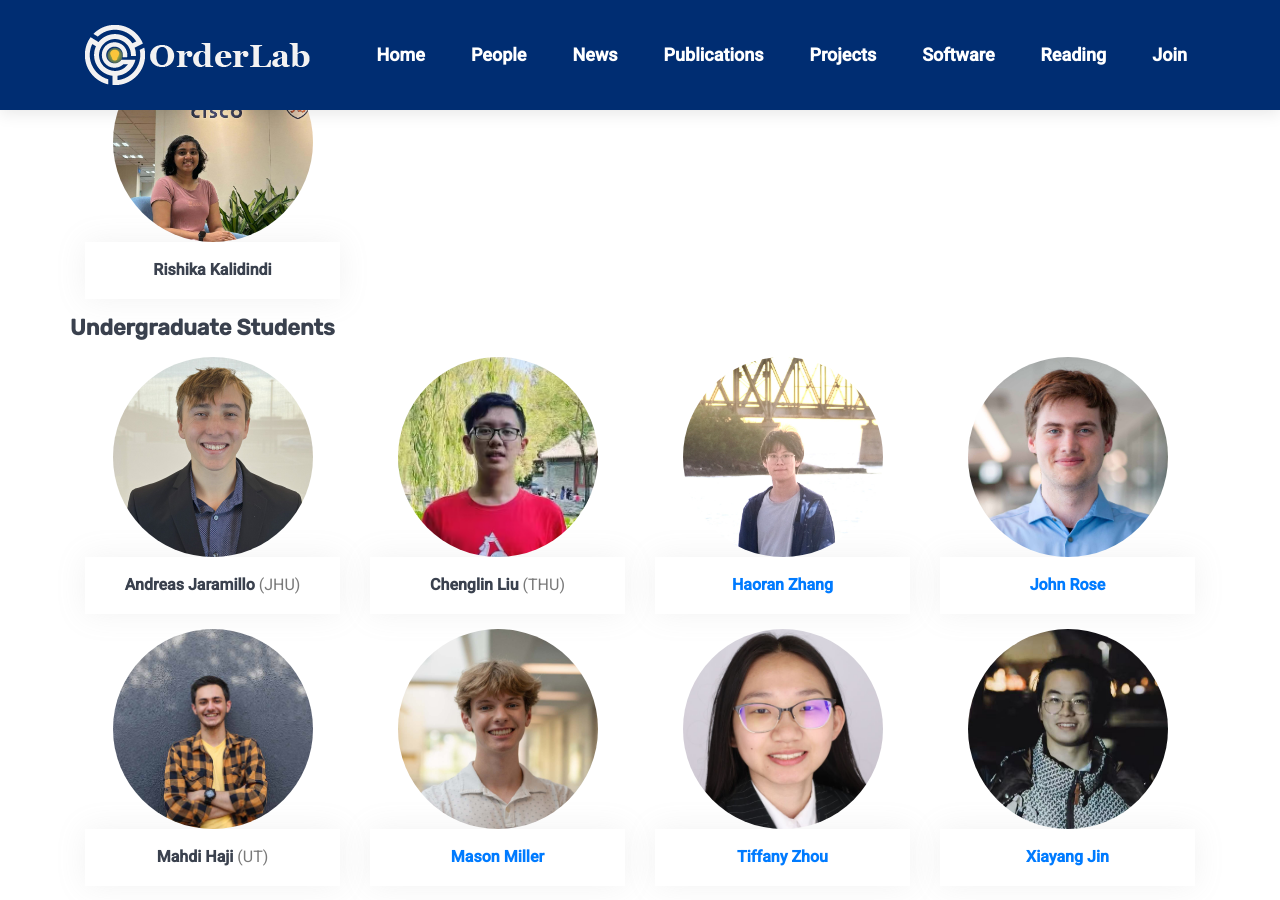
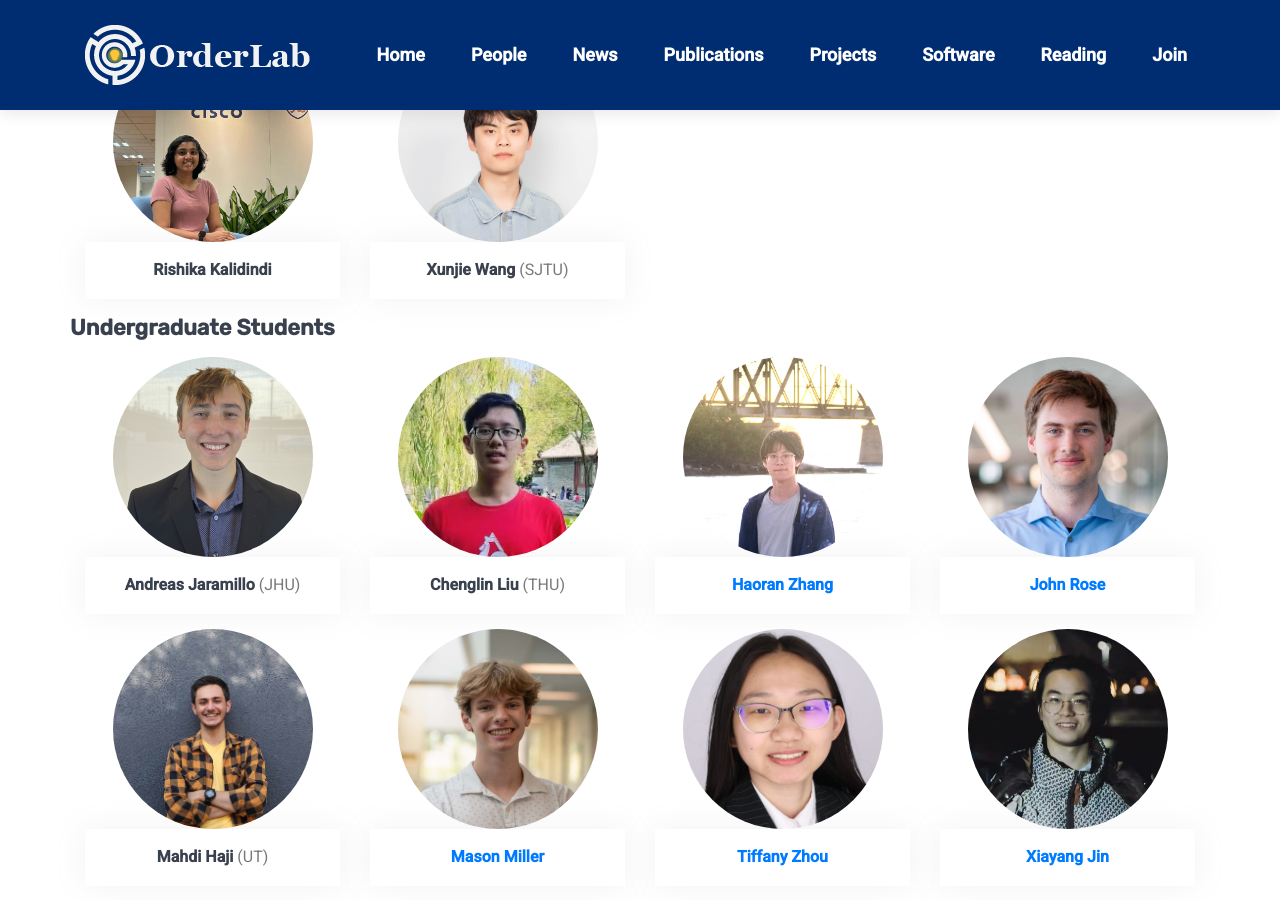
Before and after one commit to OrderLab/orderlab.github.io, a Jekyll site: the page built from team.html, in a window 1280 px wide and 900 px high, scrolled down 1540 px. Built offline with Jekyll 4.4.1, drawn with Linux system fonts in a browser that asks for light colours.

Commit message:
update team page

```diff
--- a/team.html
+++ b/team.html
@@ -88,6 +88,14 @@
         </div>
         <div class="meta-text text-sm-center">
           <b>Rishika Kalidindi</b>
+        </div>
+      </div>
+      <div class="col-lg-3 col-md-6 col-sm-12 single-team-member">
+        <div class="thumb d-flex justify-content-sm-center">
+          <img class="img-team" src="assets/img/team/xunjie.jpg" alt="" />
+        </div>
+        <div class="meta-text text-sm-center">
+          <b>Xunjie Wang</b> (SJTU)
         </div>
       </div>
     </div>
```
Also changed, not shown: assets/img/team/xunjie.jpg (added).
